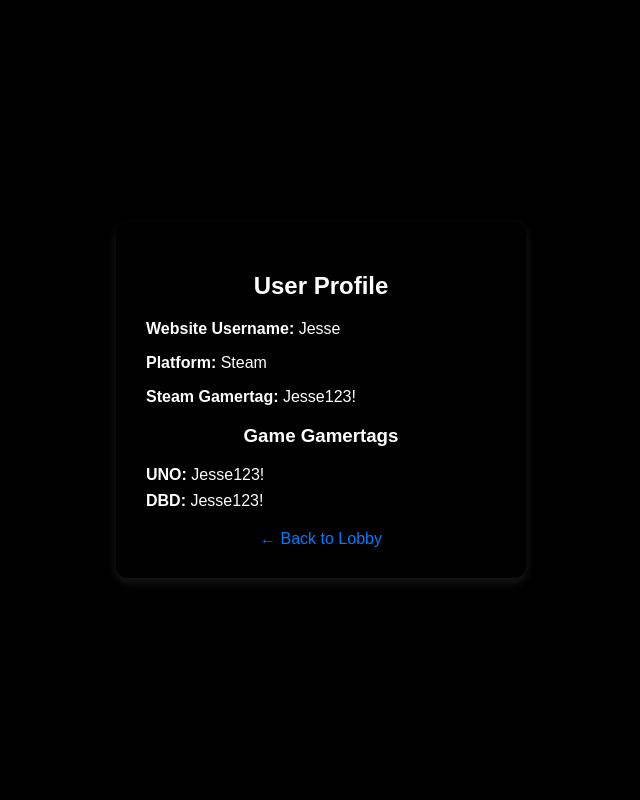
After one commit to jesseemendozaa/ChatWebsite, a Flask app: page /profile in a window 1280 px wide. The commit adds this page. Shown: the whole page, without its empty margins (319-959 px from the left). Run offline with Flask 3, Linux system fonts and the light colour scheme; a user stored in the database is signed in.

Commit message:
Added view profile

```diff
--- a/app/routes.py
+++ b/app/routes.py
@@ -2,13 +2,14 @@ from flask import render_template, redirect, url_for, flash, request
 from flask_login import login_user, logout_user, current_user, login_required
 from wtforms import FormField
 from app.models import User, Room
-from app.forms import RegistrationForm, LoginForm, RoomForm,GameSelectionForm, GamertagForm, GameTagField
+from app.forms import RegistrationForm, LoginForm, RoomForm, GameSelectionForm, GamertagForm, GameTagField
 from flask_socketio import join_room, leave_room, send, emit
 from flask import session
 import random
 import string
 import threading
 import time
+import json
 
 # Delay imports to avoid circular
 from app import myapp_obj, db, socketio
@@ -34,7 +35,6 @@ def register():
         db.session.add(user)
         db.session.commit()
 
-        # Store user ID in session and redirect to game selection
         return redirect(url_for('select_games', user_id=user.id))
     return render_template('register.html', form=form)
 
@@ -50,7 +50,7 @@ def select_games(user_id):
     if form.validate_on_submit():
         user.games = ', '.join(form.games.data)
         db.session.commit()
-        return redirect(url_for('gamertags', user_id=user.id))  # Redirect to gamertag collection
+        return redirect(url_for('gamertags', user_id=user.id))
 
     return render_template('select_games.html', form=form, username=user.username)
 
@@ -88,6 +88,24 @@ def lobby():
         return redirect(url_for('chat', code=code))
     return render_template('lobby.html', form=form)
 
+@myapp_obj.route('/profile')
+@login_required
+def profile():
+    import json
+
+    user = current_user
+    platform_tag = user.platform_tag
+    selected_games = user.games.split(', ') if user.games else []
+    game_tags = json.loads(user.game_tags) if user.game_tags else {}
+
+    return render_template(
+        'profile.html',
+        username=user.username,
+        platform_tag=platform_tag,
+        selected_games=selected_games,
+        game_tags=game_tags
+    )
+
 @myapp_obj.route('/chat/<code>')
 @login_required
 def chat(code):
@@ -97,15 +115,10 @@ def chat(code):
         return redirect(url_for('lobby'))
     return render_template('chat.html', username=current_user.username, code=code)
 
-# Helper function to broadcast user list
-def send_user_list(room):
-    user_list = list(room_users.get(room, []))
-    emit('update_user_list', user_list, room=room)
-
-
 @myapp_obj.route('/gamertags/<int:user_id>', methods=['GET', 'POST'])
 def gamertags(user_id):
     import json
+    from flask import current_app
 
     user = User.query.get_or_404(user_id)
     selected_games = user.games.split(', ') if user.games else []
@@ -118,27 +131,33 @@ def gamertags(user_id):
 
     class DynamicGamertagForm(GamertagForm):
         class Meta:
-            csrf = False
+            csrf = False  # only for local testing convenience
 
+    # Dynamically add game fields
     for game in selected_games:
         field_name = game.lower().replace(" ", "_")
         setattr(DynamicGamertagForm, field_name, FormField(GameTagField, label=game))
 
-    form = DynamicGamertagForm(request.form if request.method == 'POST' else None)
+    form = DynamicGamertagForm()
+
+    # Prevent Jinja error on first GET render
+    if not form.platform.data:
+        form.platform.data = []
 
     if request.method == 'POST':
-        print("POST received")
-        print("Platform:", form.platform.data)
-        print("Platform tag:", form.platform_gamertag.data)
+        current_app.logger.info("====== POST received ======")
+        current_app.logger.info(f"Platform: {form.platform.data}")
+        current_app.logger.info(f"Platform tag: {form.platform_gamertag.data}")
         for game in selected_games:
             field = getattr(form, game.lower().replace(" ", "_"))
-            print(f"{game} same_as_platform:", field.same_as_platform.data)
-            print(f"{game} gamertag:", field.gamertag.data)
+            current_app.logger.info(f"{game} same_as_platform: {field.same_as_platform.data}")
+            current_app.logger.info(f"{game} gamertag: {field.gamertag.data}")
+        current_app.logger.info(f"Form errors: {form.errors}")
 
-        print("Form errors:", form.errors)
+        if form.validate_on_submit():
+            current_app.logger.info("✅ Form validated successfully. Proceeding to save and redirect.")
 
-        if form.validate():
-            user.platform = form.platform.data
+            user.platform = ', '.join(form.platform.data or [])
             user.platform_tag = form.platform_gamertag.data
 
             gamertags = {}
@@ -153,10 +172,9 @@ def gamertags(user_id):
             db.session.commit()
 
             flash("Gamertags saved. You can now log in.")
-            print("Redirecting to login")  # debug
             return redirect(url_for('login'))
-        else:
-            flash("Please correct the errors before submitting.")
+
+        current_app.logger.warning("❌ Form did not validate. Staying on page.")
 
     platform_image_map = {
         'Xbox': 'xboxLogo.png',
@@ -173,7 +191,8 @@ def gamertags(user_id):
         platform_image_map=platform_image_map
     )
 
-# SocketIO Events
+# ------------------ SocketIO Events ------------------
+
 @socketio.on('join_room')
 def handle_join(data):
     username = data['username']
@@ -182,7 +201,6 @@ def handle_join(data):
 
     user_rooms[request.sid] = {'room': room, 'username': username}
 
-    # Add user to room_users
     if room not in room_users:
         room_users[room] = set()
     room_users[room].add(username)
@@ -223,7 +241,6 @@ def handle_leave(data):
         else:
             send_user_list(room)
 
-    # Check if room empty and clear
     if room in socketio.server.manager.rooms.get('/', {}):
         if len(socketio.server.manager.rooms['/'][room]) == 0:
             if room in room_messages:
@@ -253,7 +270,6 @@ def handle_disconnect():
             else:
                 send_user_list(room)
 
-        # ✅ Immediately check and clear room messages if empty
         if room in socketio.server.manager.rooms.get('/', {}):
             if len(socketio.server.manager.rooms['/'][room]) == 0:
                 if room in room_messages:
--- /dev/null
+++ b/app/templates/profile.html
@@ -0,0 +1,86 @@
+<!DOCTYPE html>
+<html>
+<head>
+    <title>Profile</title>
+    <style>
+        html, body {
+            margin: 0;
+            padding: 0;
+            height: 100vh;
+            background-color: #000000;
+            color: white;
+            font-family: Arial, sans-serif;
+        }
+
+        .container {
+            display: flex;
+            justify-content: center;
+            align-items: center;
+            height: 100vh;
+        }
+
+        .profile-card {
+            background-color: rgba(0, 0, 0, 0.85);
+            padding: 30px;
+            border-radius: 12px;
+            box-shadow: 0 4px 10px rgba(255, 255, 255, 0.1);
+            min-width: 350px;
+            text-align: left;
+        }
+
+        h2, h3 {
+            text-align: center;
+        }
+
+        a {
+            color: #007bff;
+            text-decoration: none;
+            display: block;
+            margin-top: 20px;
+            text-align: center;
+        }
+
+        a:hover {
+            text-decoration: underline;
+        }
+
+        ul {
+            list-style-type: none;
+            padding-left: 0;
+        }
+
+        li {
+            margin-bottom: 8px;
+        }
+    </style>
+</head>
+<body>
+    <div class="container">
+        <div class="profile-card">
+            <h2>User Profile</h2>
+            <p><strong>Website Username:</strong> {{ username }}</p>
+
+            {% set platform_display = {
+                'PC': 'Steam',
+                'Xbox': 'Xbox',
+                'PlayStation': 'PlayStation'
+            } %}
+
+            {% set platforms = current_user.platform.split(', ') if current_user.platform else [] %}
+            {% for platform in platforms %}
+                <p><strong>Platform:</strong> {{ platform_display.get(platform, platform) }}</p>
+                <p><strong>{{ platform_display.get(platform, platform) }} Gamertag:</strong> {{ platform_tag }}</p>
+            {% endfor %}
+
+            <h3>Game Gamertags</h3>
+            <ul>
+                {% for game in selected_games %}
+                    <li><strong>{{ game }}:</strong> {{ game_tags.get(game, 'N/A') }}</li>
+                {% endfor %}
+            </ul>
+
+            <a href="{{ url_for('lobby') }}">← Back to Lobby</a>
+        </div>
+    </div>
+</body>
+</html>
```
Also changed, not shown: app/forms.py (+22 -6 lines), app/templates/gamertags.html (+18 -69 lines), app/templates/lobby.html (+26 -5 lines), app/app.db.
